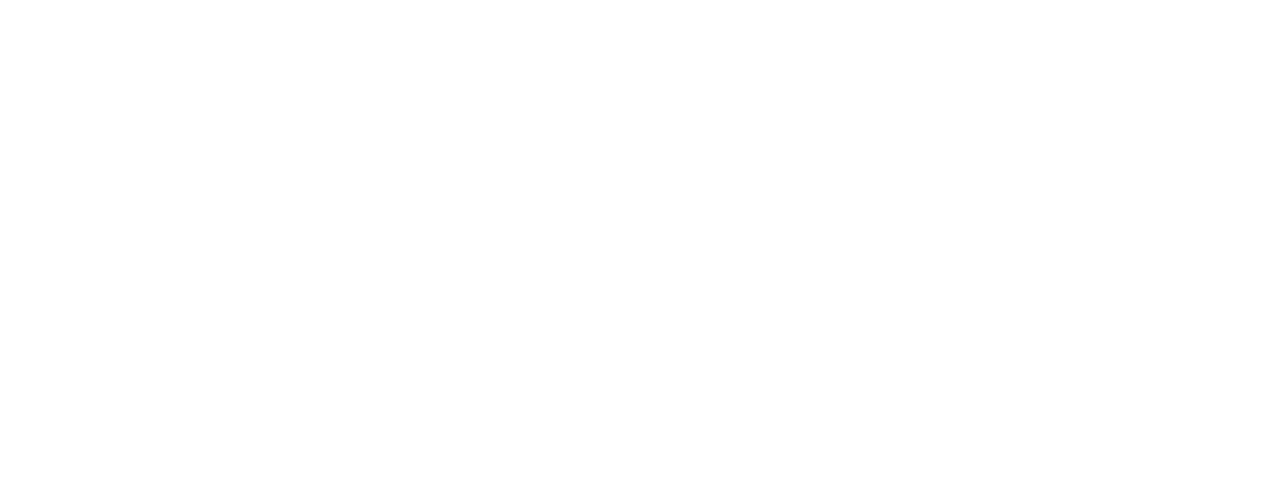
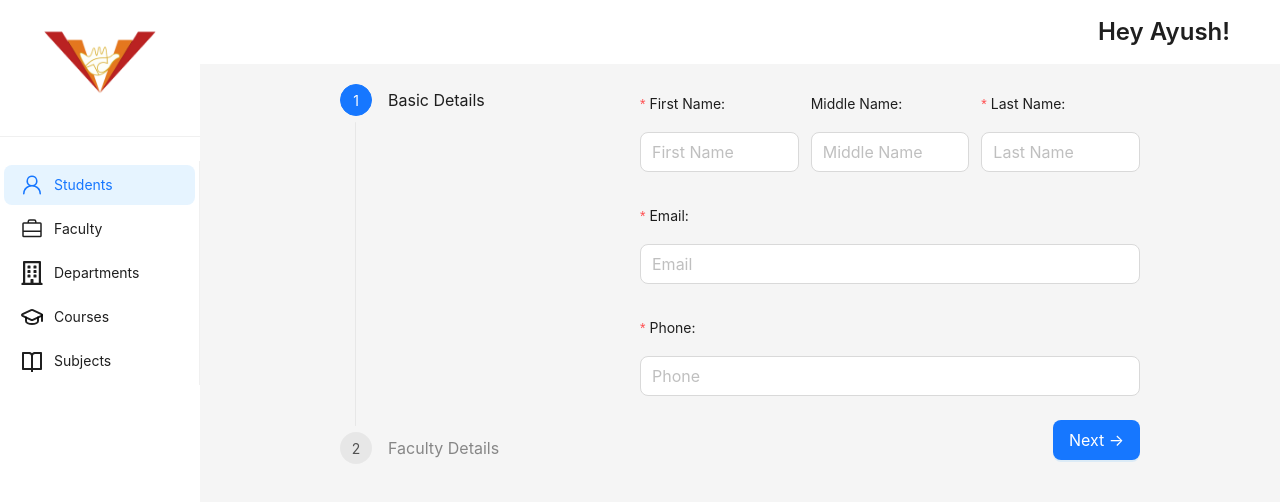
Before and after one commit to aayushchugh/myccet-admin, a React (Vite) app: page /faculties/new in a window 1280 px wide. Before the commit this address had no page. Shown: the top 502 px of the page. Built offline with nearby package versions, Linux system fonts and the light colour scheme.

Commit message:
multi step form for faculties

```diff
--- a/src/App.tsx
+++ b/src/App.tsx
@@ -1,6 +1,7 @@
 import { FC, Suspense, lazy } from "react";
 import Layout from "./components/layout/Layout";
 import { BrowserRouter, Route, Routes } from "react-router-dom";
+import CreateFacultiesPage from "./modules/faculty/pages/createFacultiesPage/CreateFacultiesPage";
 
 const LoginPage = lazy(() => import("./modules/auth/pages/login/LoginPage"));
 const ViewAllFacultiesPage = lazy(
@@ -16,6 +17,7 @@
 					<Route path="/login" element={<LoginPage />} />
 					<Route path="/" element={<Layout />}>
 						<Route path="/faculties" element={<ViewAllFacultiesPage />} />
+						<Route path="/faculties/new" element={<CreateFacultiesPage />} />
 					</Route>
 				</Routes>
 			</Suspense>
--- a/src/components/layout/Layout.tsx
+++ b/src/components/layout/Layout.tsx
@@ -1,6 +1,6 @@
 import { FC } from "react";
 import { Layout as AntLayout, Flex, Typography } from "antd";
-import SideBar from "./components/sideBar/SideBar";
+import SideBar from "./sideBar/SideBar";
 import { Outlet } from "react-router-dom";
 
 const Layout: FC = () => {
--- a/src/components/layout/components/sideBar/SideBar.tsx
+++ b/src/components/layout/sideBar/SideBar.tsx
@@ -1,6 +1,6 @@
 import { Divider, Flex, Layout, Menu } from "antd";
 import { FC, useState } from "react";
-import logo from "../../../../assets/images/logos/icon.png";
+import logo from "../../../assets/images/logos/icon.png";
 import { MenuItemType } from "antd/es/menu/hooks/useItems";
 import { GoPerson } from "react-icons/go";
 import { PiSuitcaseSimple } from "react-icons/pi";
--- /dev/null
+++ b/src/components/multiStepForm/MultiStepForm.tsx
@@ -0,0 +1,60 @@
+import { Button, Flex, Form, StepProps, Steps } from "antd";
+import { FC } from "react";
+import { useSearchParams } from "react-router-dom";
+
+interface IMultiStepFormProps {
+	steps: StepProps[];
+	formSteps: React.ReactNode[];
+}
+
+const MultiStepForm: FC<IMultiStepFormProps> = ({ steps, formSteps }) => {
+	// const [currentStep, setCurrentStep] = useState(0);
+	const [searchParams, setSearchParams] = useSearchParams();
+
+	const currentStep = searchParams.get("s") ? +searchParams.get("s")! : 0;
+
+	const nextStepHandler = () => {
+		if (currentStep === steps.length - 1) return;
+		setSearchParams({ s: String(currentStep + 1) });
+	};
+
+	const previousStepHandler = () => {
+		if (currentStep === 0) return;
+		setSearchParams({ s: String(currentStep - 1) });
+	};
+
+	return (
+		<>
+			<Flex className="px-5 min-h-full" justify="center">
+				<Steps
+					direction="vertical"
+					current={currentStep}
+					onChange={step => setSearchParams({ s: String(step) })}
+					items={steps}
+					className="w-[30%]"
+				/>
+				<Form layout="vertical" className="w-1/2" size="large">
+					{formSteps[currentStep]}
+
+					<Flex justify={currentStep === 0 ? "end" : "space-between"}>
+						{currentStep > 0 && (
+							<Button type="primary" onClick={previousStepHandler}>
+								&larr; Previous
+							</Button>
+						)}
+						{currentStep < steps.length - 1 && (
+							<Button type="primary" onClick={nextStepHandler}>
+								Next &rarr;
+							</Button>
+						)}
+						{currentStep === steps.length - 1 && (
+							<Button type="primary">Submit</Button>
+						)}
+					</Flex>
+				</Form>
+			</Flex>
+		</>
+	);
+};
+
+export default MultiStepForm;
--- /dev/null
+++ b/src/modules/faculty/pages/createFacultiesPage/CreateFacultiesPage.tsx
@@ -0,0 +1,22 @@
+import { FC, ReactNode } from "react";
+import MultiStepForm from "../../../../components/multiStepForm/MultiStepForm";
+import CreateFacultiesBasicDetailsForm from "./components/createFacultiesBasicDetailsForm/CreateFacultiesBasicDetailsForm";
+import CreateFacultiesFacultyDetailsForm from "./components/createFacultiesFacultyDetailsForm/CreateFacultiesFacultyDetailsForm";
+
+const CreateFacultiesPage: FC = () => {
+	const formSteps: ReactNode[] = [
+		<CreateFacultiesBasicDetailsForm />,
+		<CreateFacultiesFacultyDetailsForm />,
+	];
+
+	return (
+		<>
+			<MultiStepForm
+				steps={[{ title: "Basic Details" }, { title: "Faculty Details" }]}
+				formSteps={formSteps}
+			/>
+		</>
+	);
+};
+
+export default CreateFacultiesPage;
--- /dev/null
+++ b/src/modules/faculty/pages/createFacultiesPage/components/createFacultiesBasicDetailsForm/CreateFacultiesBasicDetailsForm.tsx
@@ -0,0 +1,59 @@
+import { Flex, Form, Input } from "antd";
+import { FC } from "react";
+
+const CreateFacultiesBasicDetailsForm: FC = () => {
+	return (
+		<>
+			<Flex justify="space-between">
+				<Form.Item
+					label="First Name:"
+					name="firstName"
+					rules={[{ required: true, message: "First Name is required" }]}
+				>
+					<Input placeholder="First Name" required />
+				</Form.Item>
+
+				<Form.Item label="Middle Name:" name="middleName" className="ml-3">
+					<Input placeholder="Middle Name" required />
+				</Form.Item>
+
+				<Form.Item
+					label="Last Name:"
+					name="lastName"
+					className="ml-3"
+					rules={[{ required: true, message: "Last Name is required" }]}
+				>
+					<Input placeholder="Last Name" required />
+				</Form.Item>
+			</Flex>
+
+			<Form.Item
+				label="Email:"
+				name="email"
+				rules={[
+					{ required: true, message: "Email is required" },
+					{ type: "email", message: "Please enter a valid email" },
+				]}
+			>
+				<Input placeholder="Email" required />
+			</Form.Item>
+
+			<Form.Item
+				label="Phone:"
+				name="phone"
+				rules={[
+					{ required: true, message: "Phone is required" },
+					{
+						pattern: /^(\+\d{1,3})?\s?(\d{10})$/,
+						message: "Please enter a valid phone number",
+					},
+				]}
+			>
+				<Input placeholder="Phone" required className="w-full" />
+			</Form.Item>
+			{/* TODO: add more details */}
+		</>
+	);
+};
+
+export default CreateFacultiesBasicDetailsForm;
--- /dev/null
+++ b/src/modules/faculty/pages/createFacultiesPage/components/createFacultiesFacultyDetailsForm/CreateFacultiesFacultyDetailsForm.tsx
@@ -0,0 +1,19 @@
+import { Form, Select } from "antd";
+import { FC } from "react";
+
+const CreateFacultiesFacultyDetailsForm: FC = () => {
+	return (
+		<>
+			<Form.Item label="Department" name="department">
+				<Select placeholder="Department">
+					<Select.Option value="CSE">CSE</Select.Option>
+					<Select.Option value="ECE">ECE</Select.Option>
+					<Select.Option value="Mechanical">Mechanical</Select.Option>
+				</Select>
+			</Form.Item>
+			{/* TODO: add more details */}
+		</>
+	);
+};
+
+export default CreateFacultiesFacultyDetailsForm;
--- a/src/modules/faculty/pages/viewAllFacultiesPage/ViewAllFacultiesPage.tsx
+++ b/src/modules/faculty/pages/viewAllFacultiesPage/ViewAllFacultiesPage.tsx
@@ -1,9 +1,16 @@
 import { FC } from "react";
 import ViewAllFacultiesTable from "./components/viewAllFacultiesTable/ViewAllFacultiesTable";
+import { Button, Flex } from "antd";
+import { Link } from "react-router-dom";
 
 const ViewAllFacultiesPage: FC = () => {
 	return (
 		<>
+			<Flex justify="end" className="mb-4">
+				<Link to="/faculties/new">
+					<Button type="primary">New +</Button>
+				</Link>
+			</Flex>
 			<ViewAllFacultiesTable />
 		</>
 	);
```
